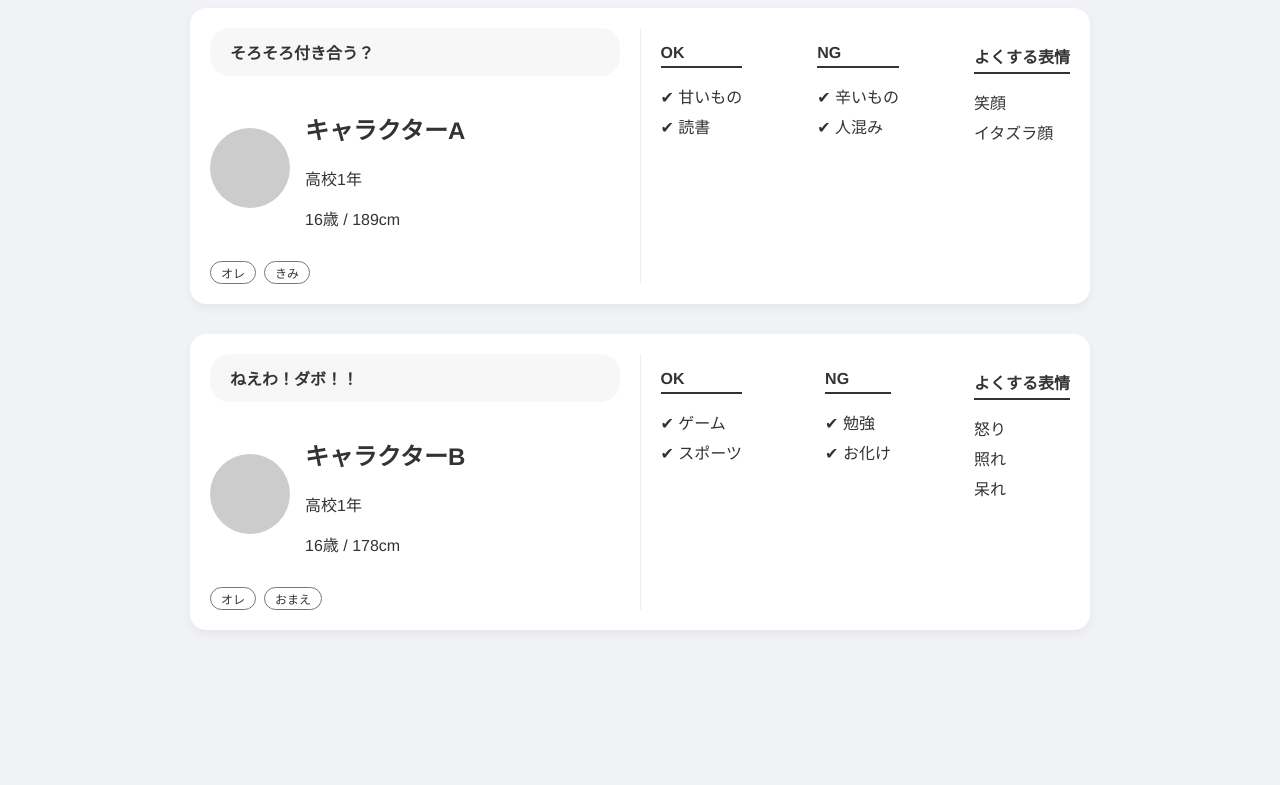
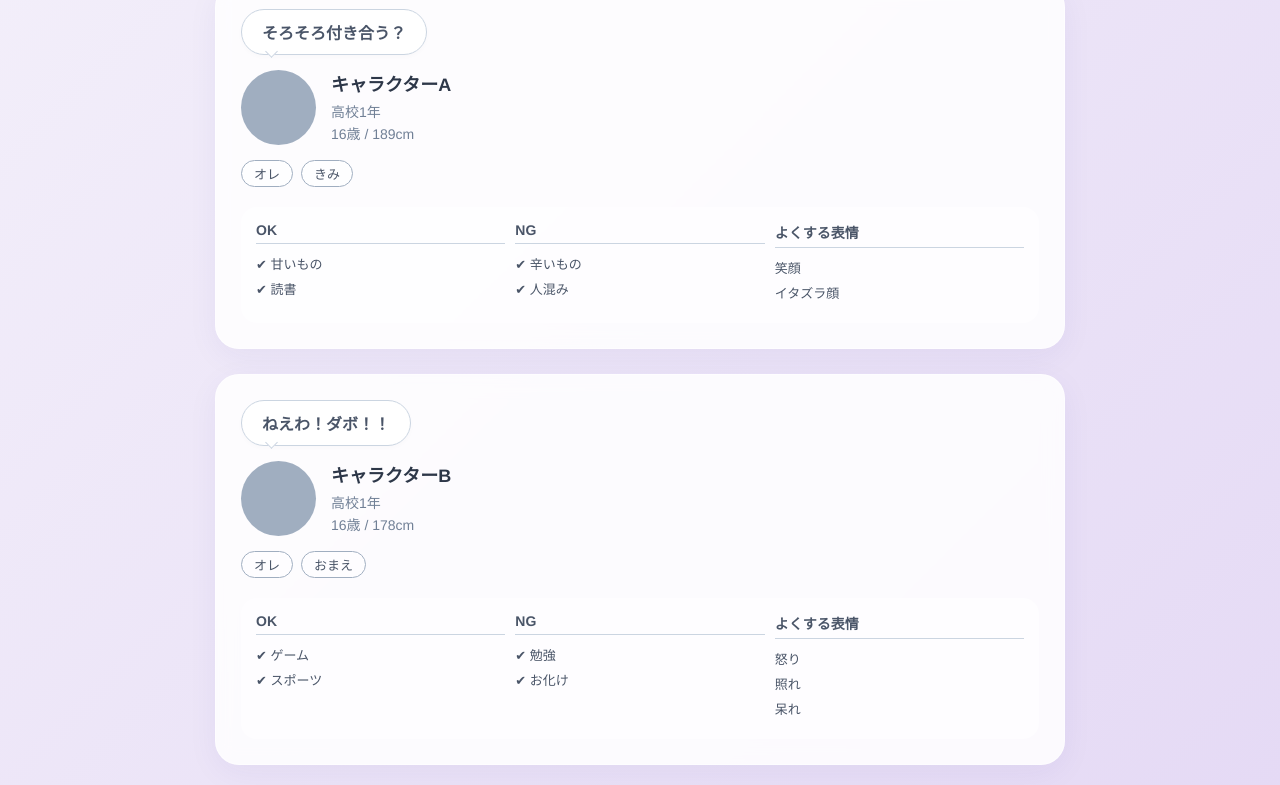
Before and after one commit to ln97q/ln97q, a plain HTML site: page index.html in a window 1280 px wide. Shown: the part 109-894 px from the top of the page. Before the commit the page ends 800 px from the top, so only its background shows below. Drawn offline with Linux system fonts and the light colour scheme.

Commit message:
Update style.css

```diff
--- a/style.css
+++ b/style.css
@@ -1,88 +1,156 @@
+/* 全体の背景（ブルーから、薄いパステル紫のグラデーションに変更） */
 body {
-  background-color: #f0f2f5;
-  font-family: 'Helvetica Neue', Arial, sans-serif;
-  color: #333;
+  background: linear-gradient(135deg, #f3effa 0%, #e5daf5 100%);
+  font-family: 'Helvetica Neue', Arial, 'Hiragino Kaku Gothic ProN', sans-serif;
+  color: #4a5568;
   padding: 20px;
+  margin: 0;
+  min-height: 100vh;
 }
 
+/* タイトルの文字 */
+h1 {
+  text-align: center;
+  color: #4a5568;
+  font-size: 20px;
+  margin-bottom: 30px;
+  letter-spacing: 1px;
+}
+
+/* キャラクターカードを並べるコンテナ */
 .container {
   display: flex;
   flex-direction: column;
-  gap: 30px;
-  max-width: 900px;
+  gap: 25px;
+  max-width: 850px;
   margin: 0 auto;
 }
 
+/* キャラクターごとの白い大きなカード */
 .char-card {
-  background: white;
-  border-radius: 16px;
-  padding: 20px;
+  background: rgba(255, 255, 255, 0.85);
+  backdrop-filter: blur(10px);
+  border-radius: 24px;
+  padding: 25px;
   display: flex;
+  flex-direction: column;
   gap: 20px;
-  box-shadow: 0 4px 10px rgba(0,0,0,0.05);
+  box-shadow: 0 8px 32px rgba(31, 38, 135, 0.05);
+  border: 1px solid rgba(255, 255, 255, 0.4);
 }
 
+/* 横並びにするレイアウト（スマホでも崩れないように調整） */
 .left-section {
-  flex: 1;
-  border-right: 1px solid #eee;
-  padding-right: 20px;
+  display: flex;
+  flex-direction: column;
+  gap: 15px;
 }
 
+/* 画像にあった「チャット風の吹き出し」 */
 .speech-bubble {
-  background: #f7f7f7;
-  border-radius: 20px;
-  padding: 12px 20px;
-  margin-bottom: 15px;
+  background: #ffffff;
+  border: 1.5px solid #cbd5e1;
+  border-radius: 30px;
+  padding: 10px 20px;
   position: relative;
   font-weight: bold;
+  display: inline-block;
+  align-self: flex-start;
+  box-shadow: 0 2px 5px rgba(0,0,0,0.02);
 }
 
+/* 吹き出しのしっぽ（左下につく小さな丸） */
+.speech-bubble::after {
+  content: '';
+  position: absolute;
+  bottom: -2px;
+  left: 25px;
+  width: 8px;
+  height: 8px;
+  background: #ffffff;
+  border-left: 1.5px solid #cbd5e1;
+  border-bottom: 1.5px solid #cbd5e1;
+  transform: rotate(-45deg);
+}
+
+/* アイコンとプロフィールの並び */
 .profile-meta {
   display: flex;
   align-items: center;
   gap: 15px;
 }
 
+/* まるいアイコン画像が入る場所 */
 .icon-placeholder {
-  width: 80px;
-  height: 80px;
-  background: #ccc;
+  width: 75px;
+  height: 75px;
+  background: #a0aec0;
   border-radius: 50%;
+  flex-shrink: 0;
 }
 
+/* プロフィールテキスト（なまえ、高校1年など） */
+.profile-text h2 {
+  margin: 0 0 5px 0;
+  font-size: 18px;
+  color: #2d3748;
+}
+
+.profile-text p {
+  margin: 2px 0;
+  font-size: 14px;
+  color: #718096;
+}
+
+/* 丸で囲まれたタグ（オレ、きみ など） */
 .tags-container {
-  margin-top: 15px;
   display: flex;
   gap: 8px;
 }
 
 .tag {
-  border: 1px solid #777;
-  border-radius: 12px;
-  padding: 2px 10px;
-  font-size: 12px;
+  border: 1px solid #a0aec0;
+  border-radius: 15px;
+  padding: 3px 12px;
+  font-size: 13px;
+  color: #4a5568;
+  background: rgba(255,255,255,0.5);
 }
 
+/* 右側のOK/NG/表情のリスト */
 .right-section {
-  flex: 1;
+  background: rgba(255, 255, 255, 0.5);
+  border-radius: 16px;
+  padding: 15px;
 }
 
 .lists {
   display: flex;
   justify-content: space-between;
+  gap: 10px;
+}
+
+.lists > div {
+  flex: 1;
 }
 
 h3 {
-  font-size: 16px;
-  border-bottom: 2px solid #333;
-  padding-bottom: 4px;
+  font-size: 14px;
+  color: #4a5568;
+  border-bottom: 1px solid #cbd5e1;
+  padding-bottom: 5px;
+  margin-top: 0;
+  margin-bottom: 10px;
 }
 
 ul {
   list-style: none;
   padding: 0;
+  margin: 0;
 }
 
 li {
+  font-size: 13px;
   margin-bottom: 6px;
+  color: #4a5568;
 }
```
